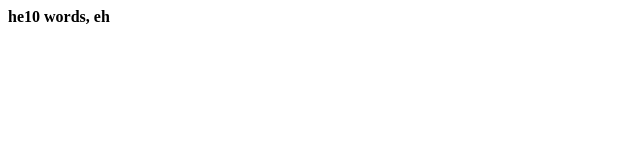
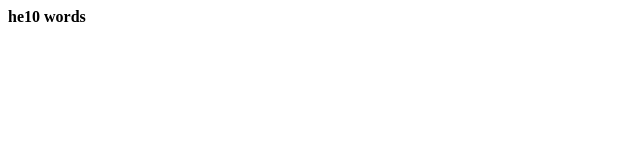
Before and after one commit to jamesleroux/homepage, a plain HTML site: page index.html in a window 1280 px wide. Shown: the full height of the page, 0-640 px from the left. Drawn offline with Linux system fonts and the light colour scheme.

Commit message:
Update index.html

```diff
--- a/index.html
+++ b/index.html
@@ -1 +1 @@
-<b>he10 words, eh</b>
+<b>he10 words</b>
```
